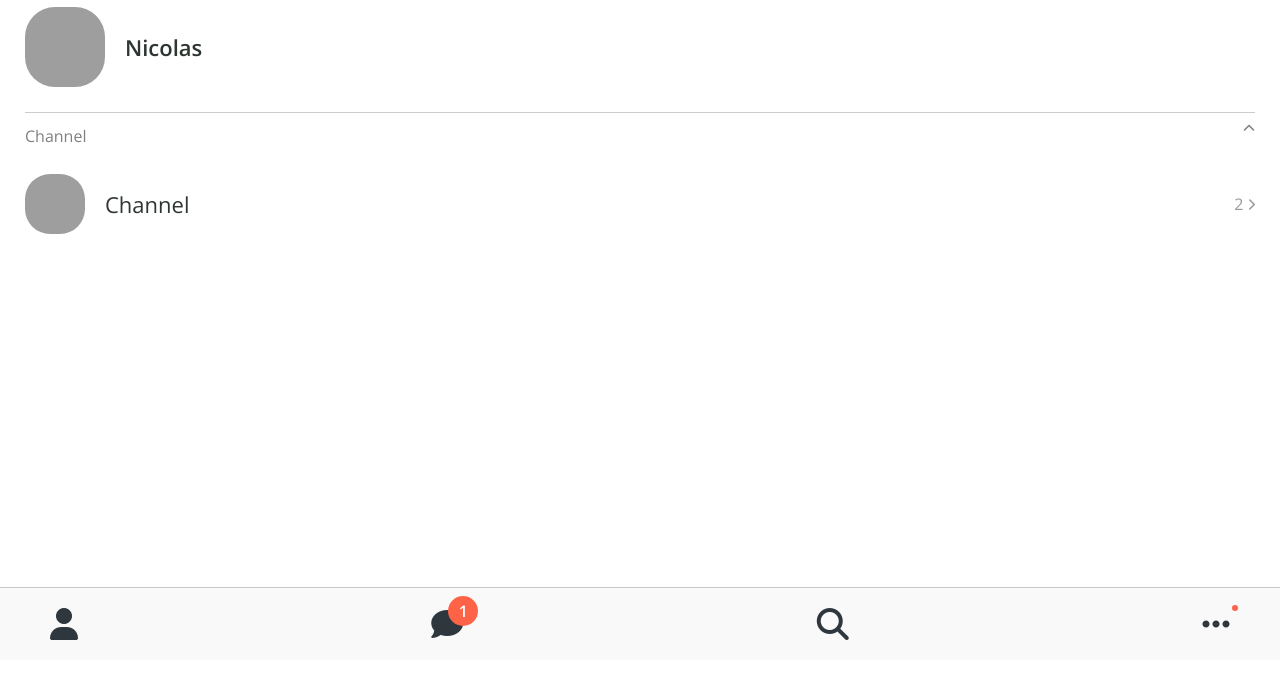
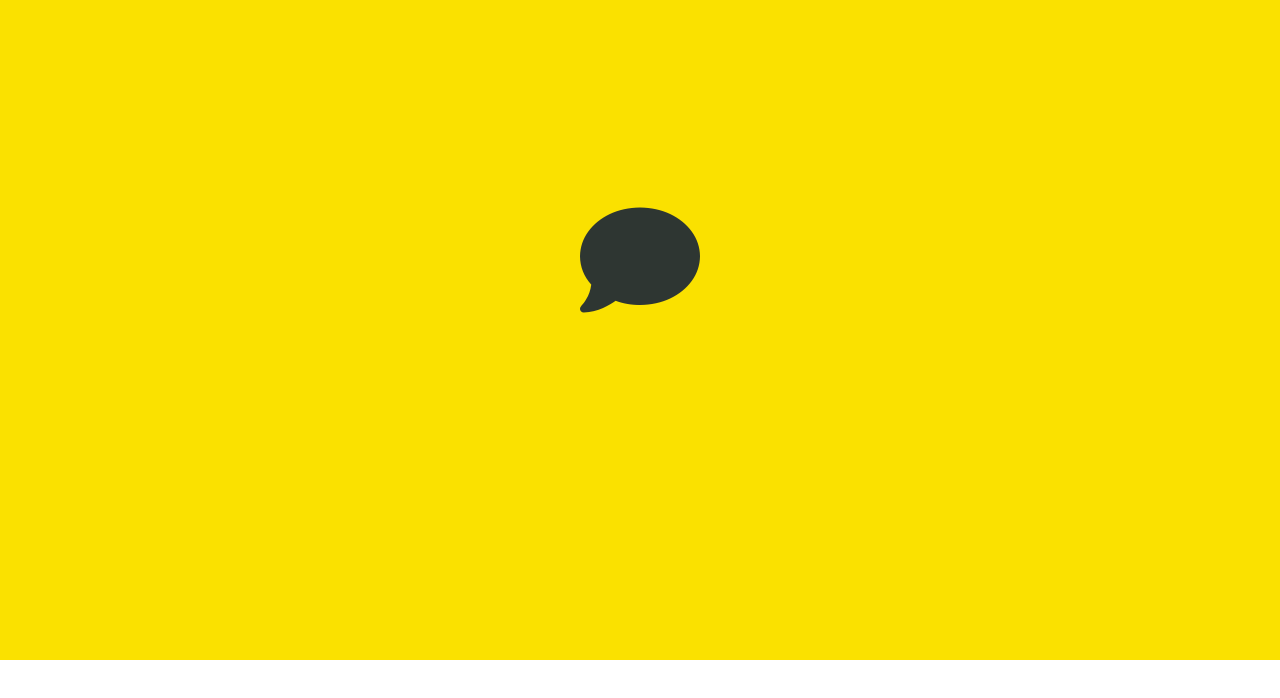
Before and after one commit to JUSTDOIT-11/kokoa-clone, a plain HTML site: page friend.html in a window 1280 px wide. Shown: the part 140-838 px from the top of the page. Drawn offline with nearby package versions, Linux system fonts and the light colour scheme; grey boxes are pictures that could not be loaded.

Commit message:
6.34까지

```diff
--- a/CSS/screen/friends.css
+++ b/CSS/screen/friends.css
@@ -28,3 +28,15 @@
   justify-content: space-between;
   color: rgba(0, 0, 0, 0.5);
 }
+
+#splash-screen {
+  background-color: var(--yellow);
+  position: absolute;
+  height: 100vh;
+  width: 100vw;
+  top: 0px;
+  display: flex;
+  justify-content: center;
+  align-items: center;
+  font-size: 120px;
+}
--- a/friend.html
+++ b/friend.html
@@ -108,6 +108,9 @@
       </ul>
     </nav>
 
+    <div id="splash-screen">
+      <i class="fas fa-comment"></i>
+    </div>
     <script
       src="https://kit.fontawesome.com/1913d870a9.js"
       crossorigin="anonymous"
```
